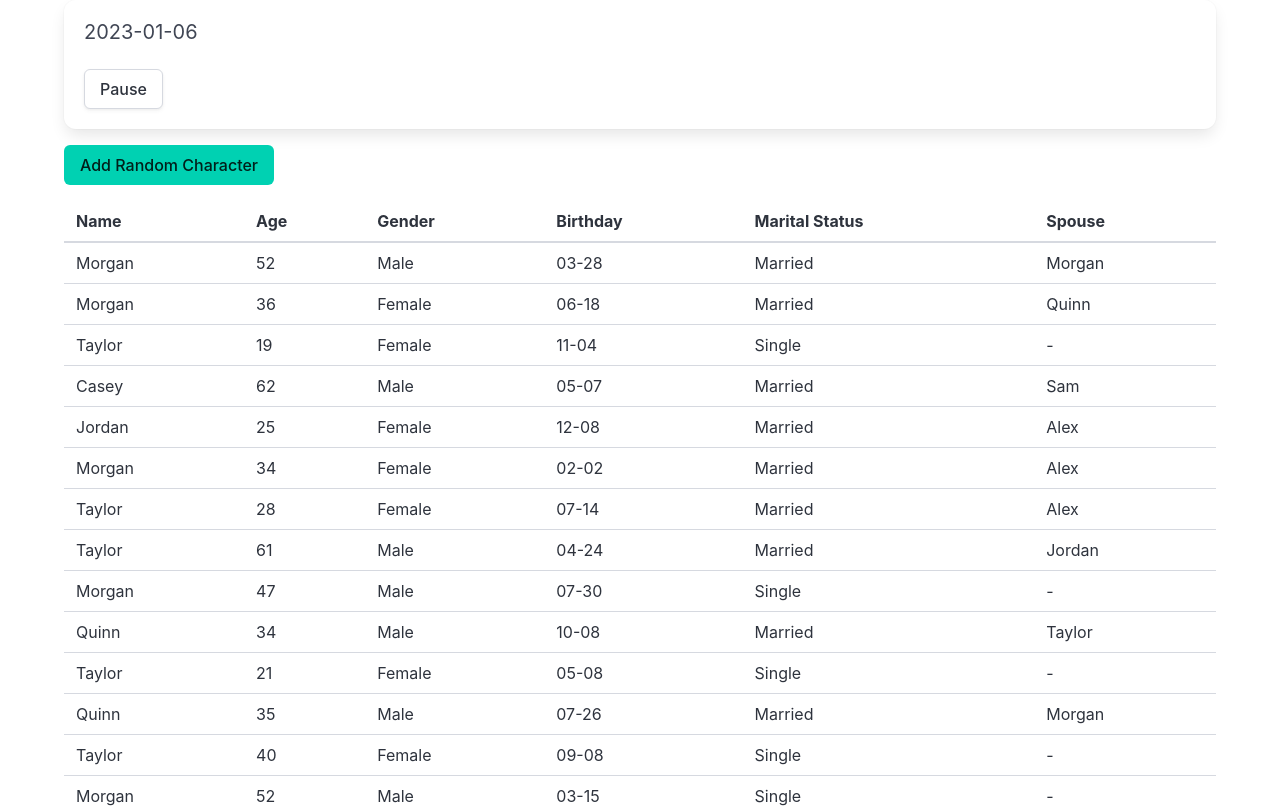
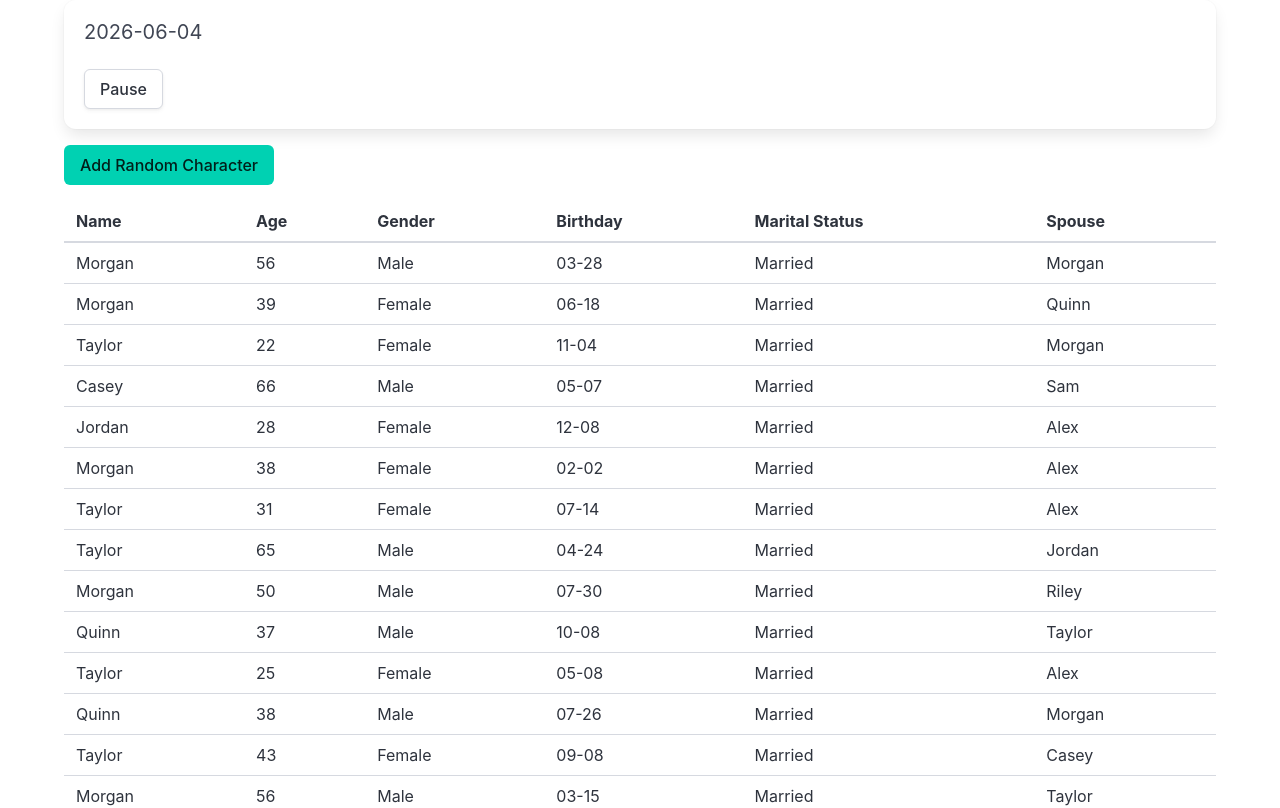
Before and after one commit to c1921/2024-09-12, a Vue app: page / in a window 1280 px wide. Shown: the top 808 px of the page. Built offline with nearby package versions, Linux system fonts and the light colour scheme.

Commit message:
增加配置文件

```diff
--- a/src/components/GameTime.vue
+++ b/src/components/GameTime.vue
@@ -14,6 +14,7 @@
 <script lang="ts">
 import { defineComponent, onMounted, onUnmounted } from 'vue'
 import { useGameStore } from '../stores/gameStore'
+import { CONFIG } from '../config'
 
 export default defineComponent({
   name: 'GameTime',
@@ -24,7 +25,7 @@ export default defineComponent({
     const startTimer = () => {
       intervalId = setInterval(() => {
         gameStore.advanceDay()
-      }, 1000)
+      }, CONFIG.DAY_DURATION_MS)
     }
 
     const stopTimer = () => {
--- /dev/null
+++ b/src/config.ts
@@ -0,0 +1,6 @@
+export const CONFIG = {
+    INITIAL_CHARACTERS: 300,
+    DAY_DURATION_MS: 1,
+    INITIAL_DATE: new Date(2023, 0, 1),
+    MARRIAGE_PROBABILITY: 0.1
+}
--- a/src/stores/gameStore.ts
+++ b/src/stores/gameStore.ts
@@ -1,14 +1,15 @@
 import { defineStore } from 'pinia'
 import { ref, computed } from 'vue'
 import { CharacterImpl } from '../types/Character'
+import { CONFIG } from '../config'
 
 export const useGameStore = defineStore('game', () => {
     const characters = ref<CharacterImpl[]>([])
-    const currentDate = ref(new Date(2023, 0, 1))
+    const currentDate = ref(CONFIG.INITIAL_DATE)
     const isPaused = ref(false)
 
     function initializeCharacters() {
-        for (let i = 0; i < 300; i++) {
+        for (let i = 0; i < CONFIG.INITIAL_CHARACTERS; i++) {
             addCharacter()
         }
     }
@@ -41,7 +42,7 @@ export const useGameStore = defineStore('game', () => {
     function checkMarriages() {
         const unmarriedCharacters = characters.value.filter(c => !c.isMarried)
         for (let character of unmarriedCharacters) {
-            if (Math.random() < 0.1) { // 10% 结婚概率
+            if (Math.random() < CONFIG.MARRIAGE_PROBABILITY) { // 10% 结婚概率
                 const potentialPartners = unmarriedCharacters.filter(c => c.id !== character.id && c.gender !== character.gender)
                 if (potentialPartners.length > 0) {
                     const partner = potentialPartners[Math.floor(Math.random() * potentialPartners.length)]
```
